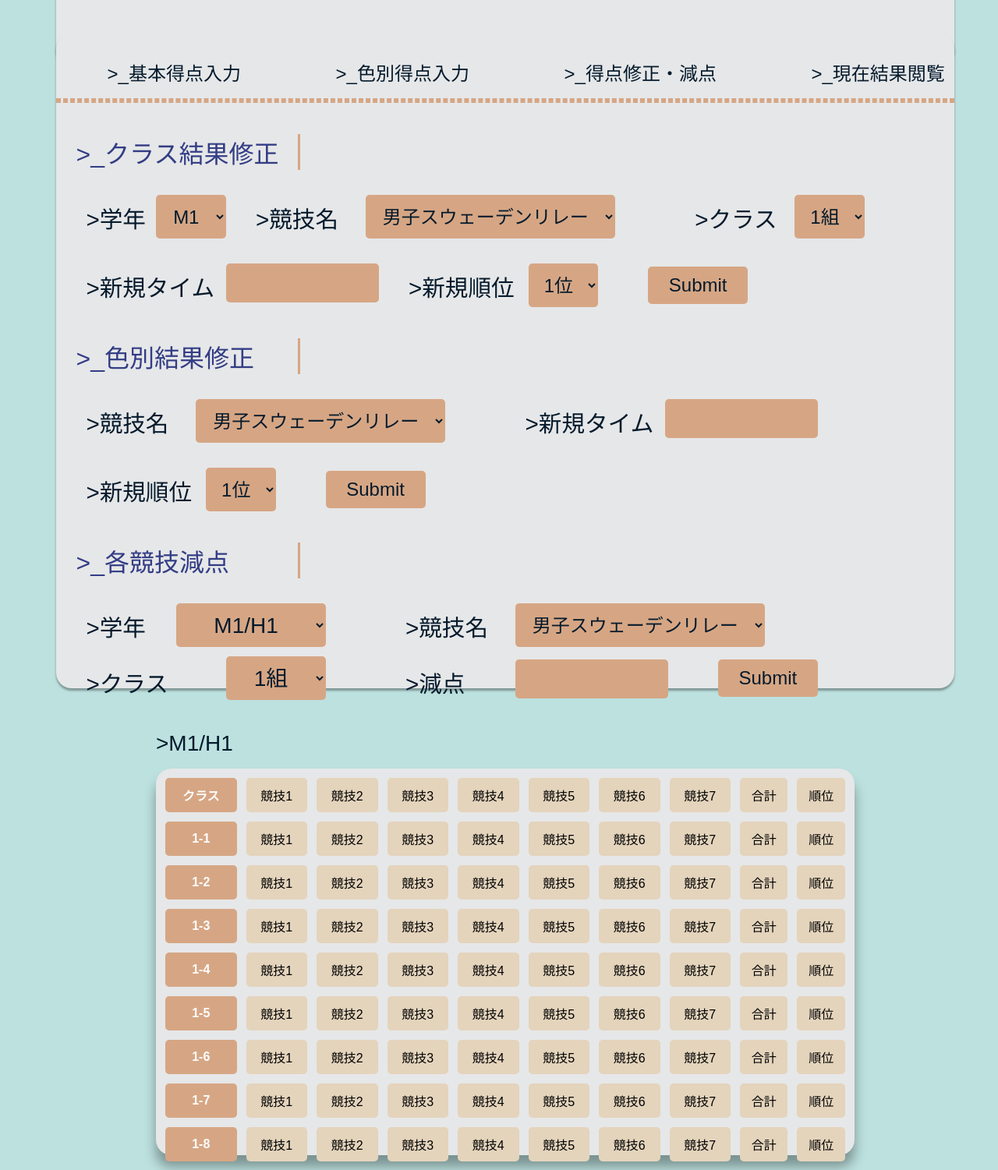
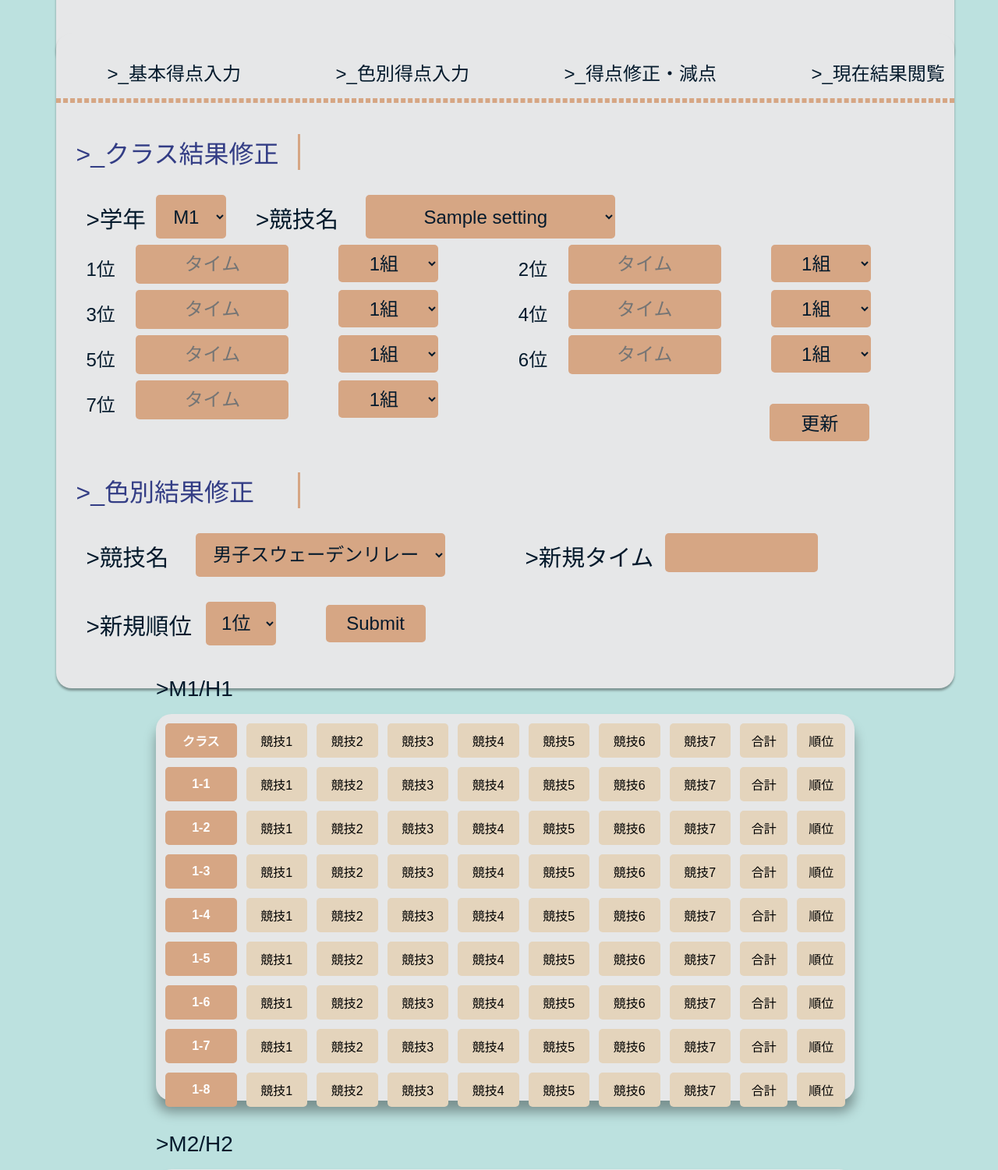
Before and after one commit to Hiroo-Gakuen-ICT-Committee/sportsfestival2023-mainsystem, a Node server app: page /manage in a window 1280 px wide. Shown: the part 1461-2962 px from the top of the page at 78% size. Run offline with Node 20, Linux system fonts and the light colour scheme; tables that the repository leaves empty or names only in its code hold one stand-in row (values such as "Sample post"); some libraries are stand-ins or nearby versions.

Commit message:
合計が出力できるよ

```diff
--- a/app.js
+++ b/app.js
@@ -38,15 +38,15 @@ app.get("/",(req,res) => {
                       "SELECT * FROM plus2",
                       (error,results5) =>{
                         connection.query(
+                          "SELECT * FROM plus3",
                           (error,results6) =>{
                             res.render("index.ejs",{points1:results,points2:results2,points3:results3,plus1:results4,plus2:results5,plus3:results6});
                           }
-                        );
+                        )
+                      }
+                    )
                     }
                     );
-                  }
-                );
-
               }
             );
           }
@@ -145,19 +145,9 @@ app.post("/classscore",(req,res) =>{
                 connection.query(
                   "UPDATE plus1 SET first=(SELECT SUM(first) FROM pointsmh1),second=(SELECT SUM(second) FROM pointsmh1),third=(SELECT SUM(third) FROM pointsmh1),fourth=(SELECT SUM(fourth) FROM pointsmh1),fifth=(SELECT SUM(fifth) FROM pointsmh1),sixth=(SELECT SUM(sixth) FROM pointsmh1),seventh=(SELECT SUM(seventh) FROM pointsmh1)",
                   (error,results5 )=> {
-                    connection.query(
-                      "UPDATE plus2 SET first=(SELECT SUM(first) FROM pointsmh1),second=(SELECT SUM(second) FROM pointsmh1),third=(SELECT SUM(third) FROM pointsmh1),fourth=(SELECT SUM(fourth) FROM pointsmh1),fifth=(SELECT SUM(fifth) FROM pointsmh1),sixth=(SELECT SUM(sixth) FROM pointsmh1),seventh=(SELECT SUM(seventh) FROM pointsmh1)",
-                      (error,results6 )=> {
-                        connection.query(
-                          "UPDATE plus3 SET first=(SELECT SUM(first) FROM pointsmh1),second=(SELECT SUM(second) FROM pointsmh1),third=(SELECT SUM(third) FROM pointsmh1),fourth=(SELECT SUM(fourth) FROM pointsmh1),fifth=(SELECT SUM(fifth) FROM pointsmh1),sixth=(SELECT SUM(sixth) FROM pointsmh1),seventh=(SELECT SUM(seventh) FROM pointsmh1)",
-                          (error,results6 )=> {
                     res.redirect("/manage");
                   }
-                            )
-                      }
-                        )
-                  }
-                    )
+                    );
               }
 
                 );});
@@ -208,8 +198,12 @@ app.post("/classscore",(req,res) =>{
                     req.body.ranking8,
                   ],
                   (error,results4) =>{
-                    console.log(error);
+                    connection.query(
+                      "UPDATE plus2 SET first=(SELECT SUM(first) FROM pointsmh2),second=(SELECT SUM(second) FROM pointsmh2),third=(SELECT SUM(third) FROM pointsmh2),fourth=(SELECT SUM(fourth) FROM pointsmh2),fifth=(SELECT SUM(fifth) FROM pointsmh2),sixth=(SELECT SUM(sixth) FROM pointsmh2),seventh=(SELECT SUM(seventh) FROM pointsmh2)",
+                      (error,results5 )=> {
                         res.redirect("/manage");
+                      }
+                        );
                   }
 
                     );});
@@ -260,8 +254,12 @@ app.post("/classscore",(req,res) =>{
                     req.body.ranking8,
                   ],
                   (error,results4) =>{
-                    console.log(error);
+                    connection.query(
+                      "UPDATE plus3 SET first=(SELECT SUM(first) FROM pointsmh3),second=(SELECT SUM(second) FROM pointsmh3),third=(SELECT SUM(third) FROM pointsmh3),fourth=(SELECT SUM(fourth) FROM pointsmh3),fifth=(SELECT SUM(fifth) FROM pointsmh3),sixth=(SELECT SUM(sixth) FROM pointsmh3),seventh=(SELECT SUM(seventh) FROM pointsmh3)",
+                      (error,results5 )=> {
                         res.redirect("/manage");
+                      }
+                        );
                   }
 
                     );});
--- a/views/manage.ejs
+++ b/views/manage.ejs
@@ -284,42 +284,108 @@
                 <form action="/classrenew">
                   <div class="box">
                     <div class="grade">>学年</div>
-                <select name="grade" class="grade-list">
+                    <select name="grade">
                       <option value="M1">M1</option>
                       <option value="M2">M2</option>
                       <option value="M3">M3</option>
-                  <option value="H1">H1</option>
-                  <option value="H2">H2</option>
-                  <option value="H3">H3</option>
                               </select>
                     <div class="competiton">>競技名</div>
                     <select name="competition" class="comp-list">
-                <option value="Male-sweadish">男子スウェーデンリレー</option>
-                <option value="Female-sweadish">女子スウェーデンリレー</option>
-                <option value="Male-classes">男子クラスリレー</option>
-                <option value="Female-classes">女子クラスリレー</option>
-            </select>
-            <div class="class-title">>クラス</div>
-            <select name="class" class="class-list">
-              <option value="one">1組</option>
-              <option value="two">2組</option>
-              <option value="three">3組</option>
+                        <% settings.forEach((settings) =>{ %>
+                          <option value="<%= settings.competitiontitle %>"><%= settings.competitiontitle %></option>
+                        <% }); %>
                     </select>
                         </div>
                   <div class="box">
-            <div class="time-title">>新規タイム</div>
-            <input type="text" name="time" class="time-list">
-            <div class="rank-title">>新規順位</div>
-            <select name="ranking" class="ranking2">
-              <option value="first">1位</option>
-              <option value="second">2位</option>
-              <option value="third">3位</option>
-              <option value="fourth">4位</option>
-              <option value="fifth">5位</option>
-              <option value="sixth">6位</option>
-              <option value="seventh">7位</option>
+                    <div class="classes">1位</div>
+                    <input type="text" name="time1" placeholder="タイム">
+                    <select name="ranking1" class="ranking">
+                      <option value="first">1組</option>
+                      <option value="second">2組</option>
+                      <option value="third">3組</option>
+                      <option value="fourth">4組</option>
+                      <option value="fifth">5組</option>
+                      <option value="sixth">6組</option>
+                      <option value="seventh">7組</option>
+
                     </select>
-            <input type="submit" class="submit3">
+                    <div class="classes">2位</div>
+                      <input type="text" name="time2" placeholder="タイム">
+                      <select name="ranking2" class="ranking">
+                        <option value="first">1組</option>
+                        <option value="second">2組</option>
+                        <option value="third">3組</option>
+                        <option value="fourth">4組</option>
+                        <option value="fifth">5組</option>
+                        <option value="sixth">6組</option>
+                        <option value="seventh">7組</option>
+
+                      </select>
+                                  </div>
+                      <div class="box">
+                    <div class="classes">3位</div>
+                    <input type="text" name="time3" placeholder="タイム">
+                    <select name="ranking3" class="ranking">
+                      <option value="first">1組</option>
+                        <option value="second">2組</option>
+                        <option value="third">3組</option>
+                        <option value="fourth">4組</option>
+                        <option value="fifth">5組</option>
+                        <option value="sixth">6組</option>
+                        <option value="seventh">7組</option>
+                    </select>
+                    <div class="classes">4位</div>
+                    <input type="text" name="time4" placeholder="タイム">
+                    <select name="ranking4" class="ranking">
+                      <option value="first">1組</option>
+                        <option value="second">2組</option>
+                        <option value="third">3組</option>
+                        <option value="fourth">4組</option>
+                        <option value="fifth">5組</option>
+                        <option value="sixth">6組</option>
+                        <option value="seventh">7組</option>
+                    </select>
+                          </div>
+                  <div class="box">
+                    <div class="classes">5位</div>
+                    <input type="text" name="time5" placeholder="タイム">
+                    <select name="ranking5" class="ranking">
+                      <option value="first">1組</option>
+                        <option value="second">2組</option>
+                        <option value="third">3組</option>
+                        <option value="fourth">4組</option>
+                        <option value="fifth">5組</option>
+                        <option value="sixth">6組</option>
+                        <option value="seventh">7組</option>
+                    </select>
+                    <div class="classes">6位</div>
+                    <input type="text" name="time6" placeholder="タイム">
+                    <select name="ranking6" class="ranking">
+                      <option value="first">1組</option>
+                        <option value="second">2組</option>
+                        <option value="third">3組</option>
+                        <option value="fourth">4組</option>
+                        <option value="fifth">5組</option>
+                        <option value="sixth">6組</option>
+                        <option value="seventh">7組</option>
+                    </select>
+                  </div>
+
+                    <div class="box">
+                    <div class="classes">7位</div>
+                    <input type="text" class="time7" name="time7" placeholder="タイム">
+                    <select name="ranking7" class="ranking">
+                        <option value="first">1組</option>
+                        <option value="second">2組</option>
+                        <option value="third">3組</option>
+                        <option value="fourth">4組</option>
+                        <option value="fifth">5組</option>
+                        <option value="sixth">6組</option>
+                        <option value="seventh">7組</option>
+                            </select>
+                            </div>
+                          <input type="submit" value="更新" class="submits">
+
                           </form>
                 </div>
                 <form action="colorrenew">
@@ -350,35 +416,6 @@
             </div>
           </form>
 
-            <div class="control-title">>_各競技減点</div>
-            <form action="subtract">
-            <div class="box">
-            <div class="grade2">>学年</div>
-            <select name="grade" class="grade-list2">
-              <option value="M1/H1">M1/H1</option>
-              <option value="M2/H2">M2/H2</option>
-              <option value="M3/H3">M3/H3</option>
-          </select>
-          <div class="grade2">>競技名</div>
-          <select name="competition" class="comp-list">
-            <option value="Male-sweadish">男子スウェーデンリレー</option>
-            <option value="Female-sweadish">女子スウェーデンリレー</option>
-            <option value="Male-classes">男子クラスリレー</option>
-            <option value="Female-classes">女子クラスリレー</option>
-        </select>
-        </div>
-        <div class="box">
-          <div class="class-title2">>クラス</div>
-          <select name="class" class="class-list2">
-            <option value="one">1組</option>
-            <option value="two">2組</option>
-            <option value="three">3組</option>
-          </select>
-          <div class="subtract">>減点</div>
-          <input type="text" name="subtract" class="time-list2">
-          <input type="submit" class="submit4">
-        </div>
-      </form>
       <div id="check"></div>
                 <div class="leader-title1">>M1/H1</div>
         <div class="leaderboard1">
```
Also changed, not shown: views/index.ejs (+86 -46 lines). Lines whose indentation alone changed are shown as unchanged.
